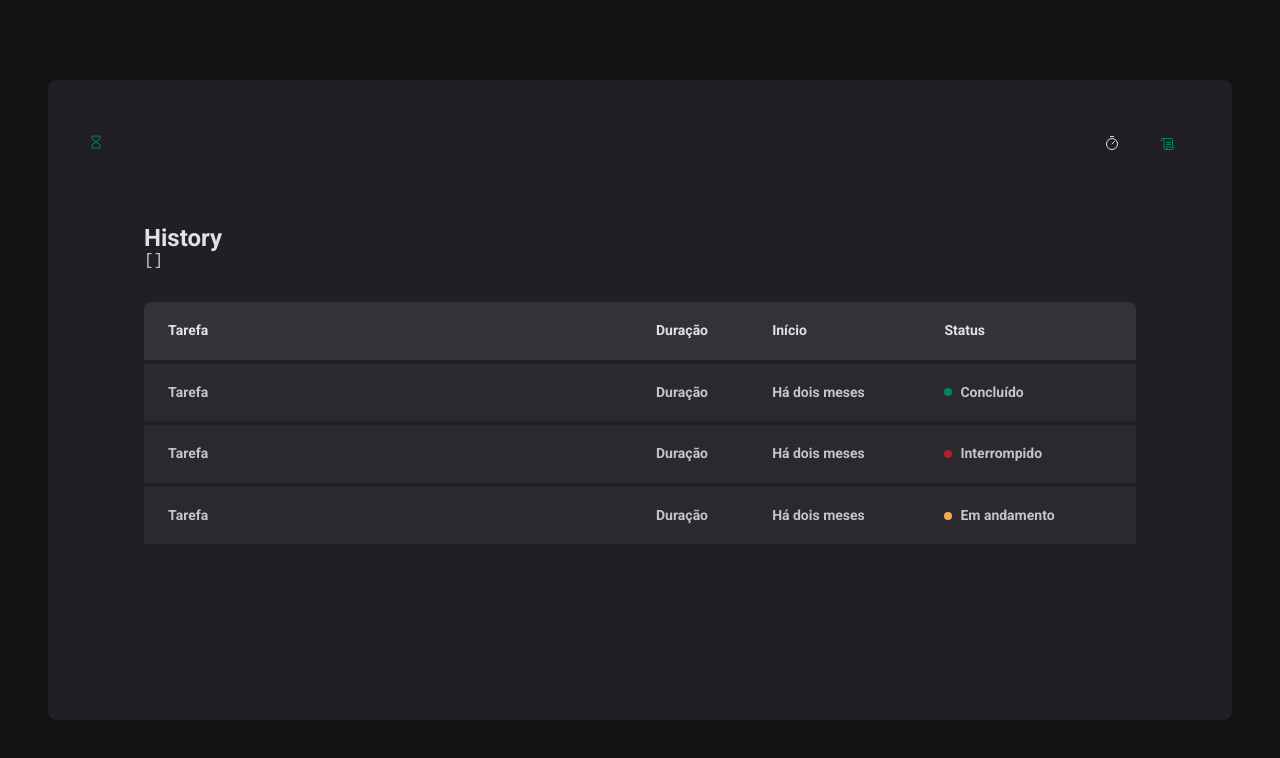
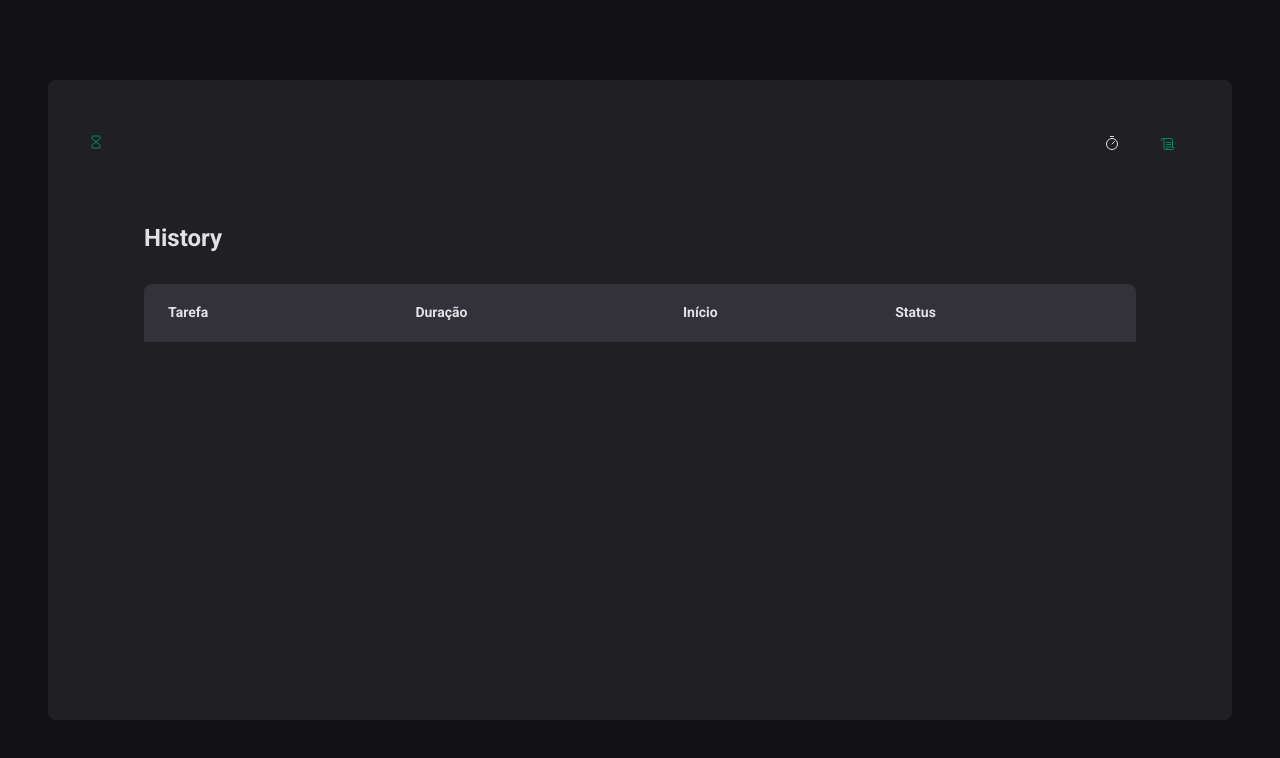
Before and after one commit to JuanFila/Timer, a React (Vite) app: page /history in a window 1280 px wide. Shown: the top 758 px of the page. Built offline with nearby package versions, Linux system fonts and the light colour scheme.

Commit message:
update history

```diff
--- a/src/pages/History/index.tsx
+++ b/src/pages/History/index.tsx
@@ -1,16 +1,13 @@
 import { useContext } from "react";
 import { HistoryContainer, HistoryTable, Status } from "./style";
 import { CyclesContext } from "../../contexts/CyclesContext";
-
+import { formatDistanceToNow } from "date-fns";
+import { ptBR } from "date-fns/locale/pt-BR";
 export function MyHistory() {
-  const { cycles } = useContext(CyclesContext)
+  const { cycles } = useContext(CyclesContext);
   return (
     <HistoryContainer>
       <h1>History</h1>
-
-      <pre>
-        {JSON.stringify(cycles, null, 2)}
-      </pre>
 
       <HistoryTable>
         <table>
@@ -21,30 +18,29 @@
             <th>Status</th>
           </thead>
           <tbody>
-            <tr>
-              <td>Tarefa</td>
-              <td>Duração</td>
-              <td>Há dois meses</td>
-              <td>
-                <Status statusColor="green">Concluído</Status>
-              </td>
-            </tr>
-            <tr>
-              <td>Tarefa</td>
-              <td>Duração</td>
-              <td>Há dois meses</td>
-              <td>
-                <Status statusColor="red">Interrompido</Status>
-              </td>
-            </tr>
-            <tr>
-              <td>Tarefa</td>
-              <td>Duração</td>
-              <td>Há dois meses</td>
-              <td>
-                <Status statusColor="yellow">Em andamento</Status>
-              </td>
-            </tr>
+            {cycles.map((cycle) => {
+              return (
+                <tr key={cycle.id}>
+                  <td>{cycle.task}</td>
+                  <td>{cycle.minutesAmount}</td>
+                  <td>{formatDistanceToNow(cycle.startDate, {
+                    addSuffix: true,
+                    locale: ptBR,
+                  })}</td>
+                  <td>
+                    {cycle.finishedDate && (
+                      <Status statusColor="green">Concluído</Status>
+                    )}
+                    {cycle.interruptedDate && (
+                      <Status statusColor="red">Interrompido</Status>
+                    )}
+                    {!cycle.finishedDate && ! cycle.interruptedDate &&(
+                      <Status statusColor="yellow">Em andamento</Status>
+                    )}
+                  </td>
+                </tr>
+              );
+            })}
           </tbody>
         </table>
       </HistoryTable>
```
